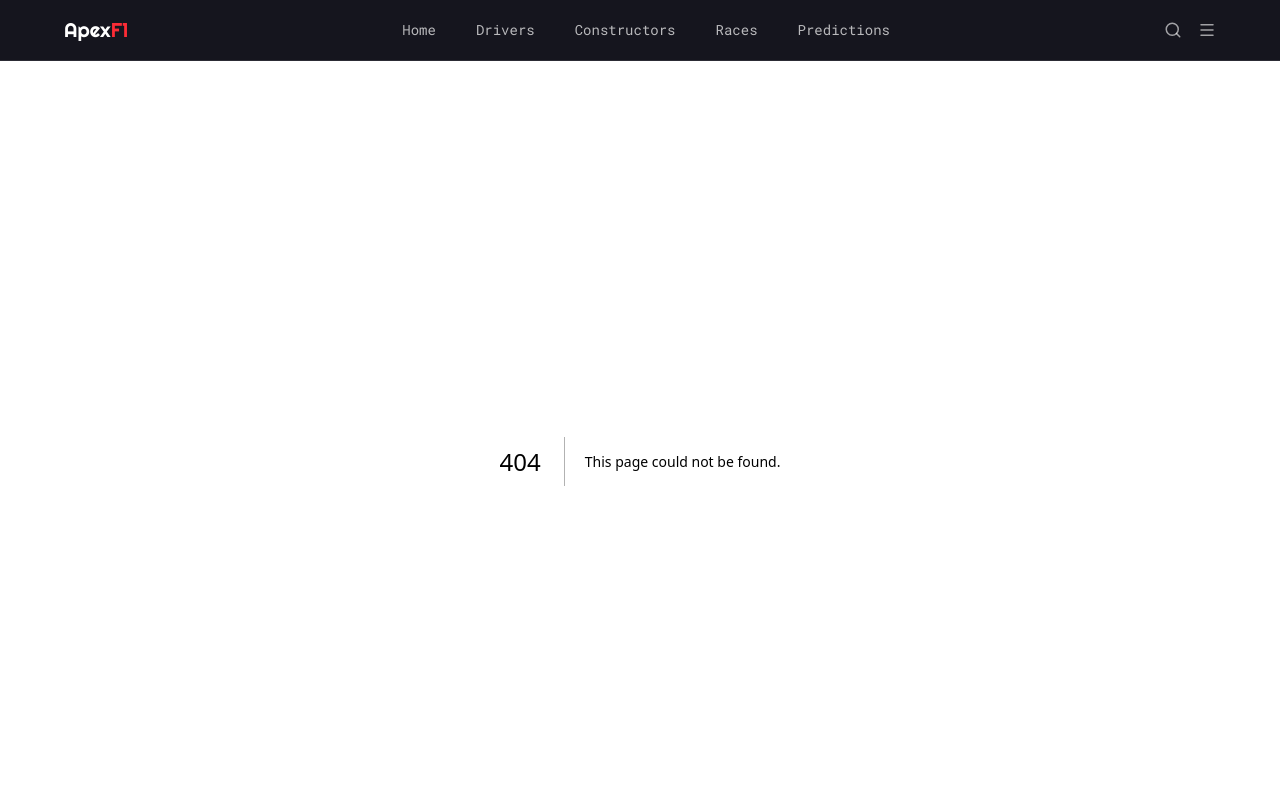
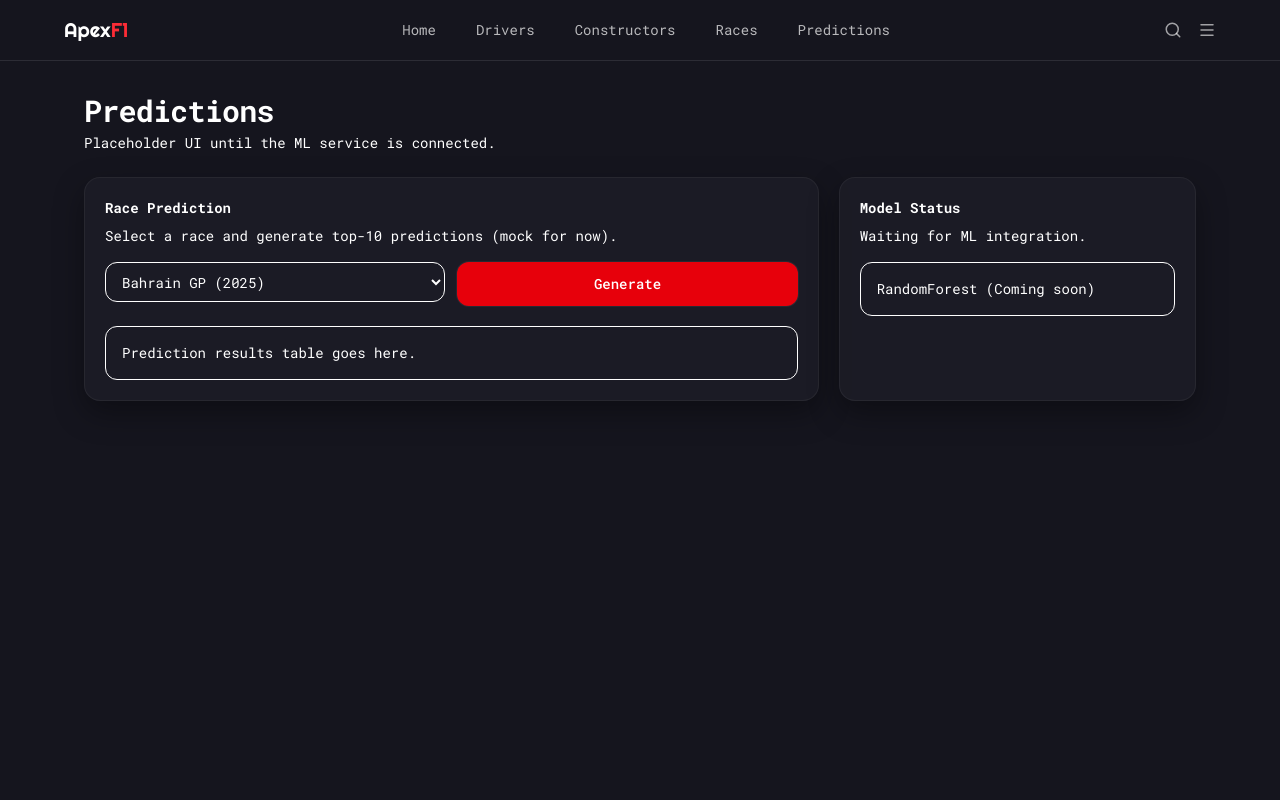
Before and after one commit to HanxxFeli/ApexF1, a Next.js app in the folder web/: page /predictions in a window 1280 px wide. Before the commit this address had no page. Shown: the top 800 px of the page. Built offline with nearby package versions, Linux system fonts and the light colour scheme.

Commit message:
Add predictions page placeholder

```diff
--- /dev/null
+++ b/web/src/app/predictions/page.tsx
@@ -0,0 +1,47 @@
+import Card from "@/components/ui/Card";
+import Button from "@/components/ui/Button";
+
+export default function PredictionsPage() {
+  return (
+    <main className="mx-auto max-w-6xl px-5 pb-16">
+      <header className="mt-8">
+        <h1 className="text-3xl font-bold tracking-tight">Predictions</h1>
+        <p className="mt-1 text-dim text-sm">
+          Placeholder UI until the ML service is connected.
+        </p>
+      </header>
+
+      <section className="mt-6 grid grid-cols-1 lg:grid-cols-3 gap-5">
+        <Card className="p-5 lg:col-span-2">
+          <p className="text-sm font-semibold">Race Prediction</p>
+          <p className="mt-2 text-sm text-dim">
+            Select a race and generate top-10 predictions (mock for now).
+          </p>
+
+          <div className="mt-4 grid grid-cols-1 sm:grid-cols-2 gap-3">
+            <select className="h-10 rounded-xl bg-surface border border-surface px-3 text-sm outline-none focus:ring-2 focus:ring-red-500/40">
+              <option className="bg-[#0b0b10]">Bahrain GP (2025)</option>
+              <option className="bg-[#0b0b10]">Saudi Arabian GP (2025)</option>
+            </select>
+
+            <Button variant="primary">Generate</Button>
+          </div>
+
+          <div className="mt-5 rounded-xl border border-surface bg-surface p-4 text-sm text-dim">
+            Prediction results table goes here.
+          </div>
+        </Card>
+
+        <Card className="p-5">
+          <p className="text-sm font-semibold">Model Status</p>
+          <p className="mt-2 text-sm text-dim">
+            Waiting for ML integration.
+          </p>
+          <div className="mt-4 rounded-xl border border-surface bg-surface p-4 text-sm text-dim">
+            RandomForest (Coming soon)
+          </div>
+        </Card>
+      </section>
+    </main>
+  );
+}
```
